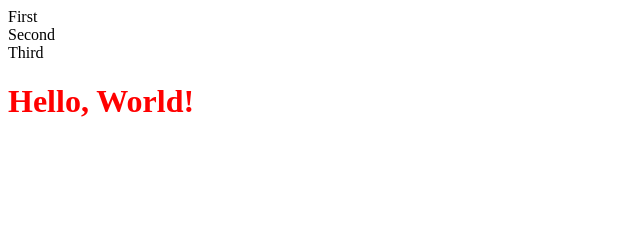
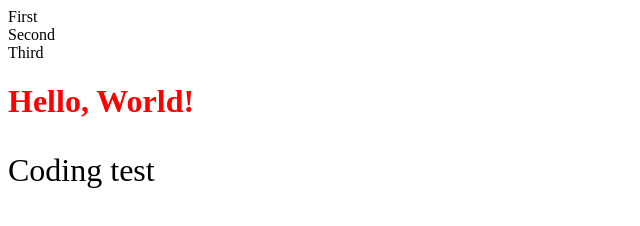
Before and after one commit to henry-shanahan/git-test, a plain HTML site: page index.html in a window 1280 px wide. Shown: the whole page, without its empty margins (0-640 px from the left). Drawn offline with Linux system fonts and the light colour scheme.

Commit message:
created p and styled with css

```diff
--- a/index.html
+++ b/index.html
@@ -11,5 +11,6 @@
     <nav href="#">Second</nav>
     <nav href="#">Third</nav>
     <h1 class="title">Hello, World!</h1>
+    <p class="info-text">Coding test</p>
   </body>
 </html>
--- a/style.css
+++ b/style.css
@@ -1,3 +1,6 @@
 .title {
   color: red;
 }
+.info-text {
+  font-size: 2rem;
+}
```
